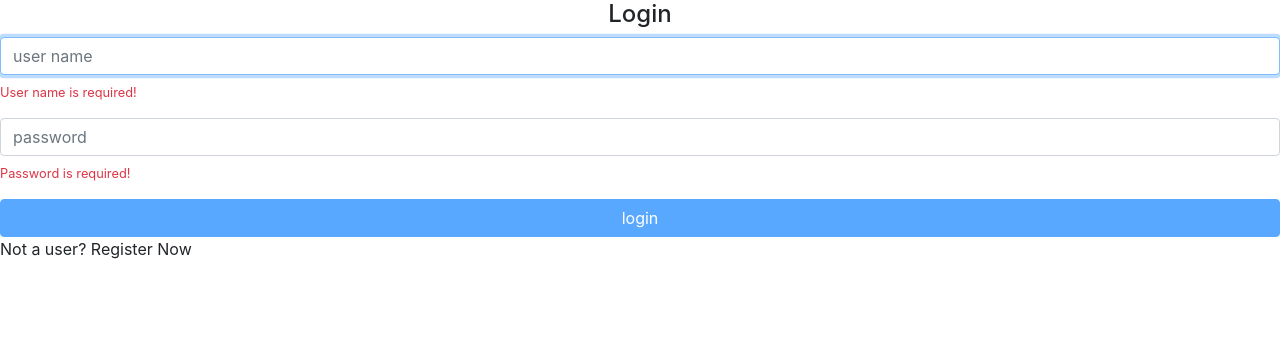
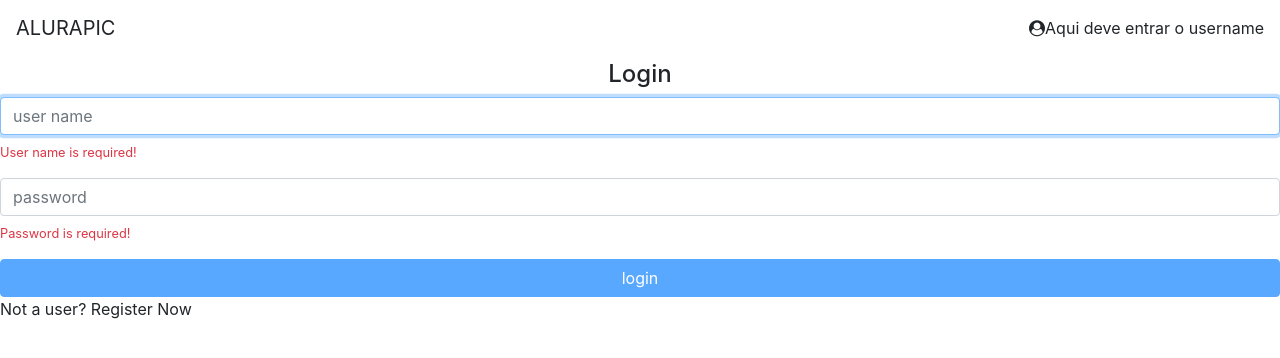
Before and after one commit to FelipeDias28/AluraPic---Angular, an Angular app: page / in a window 1280 px wide. Shown: the top 358 px of the page. Built offline with nearby package versions, Linux system fonts and the light colour scheme.

Commit message:
criado um header

```diff
--- a/src/app/app.component.html
+++ b/src/app/app.component.html
@@ -1 +1,2 @@
+<ap-header></ap-header>
 <router-outlet></router-outlet>
--- a/src/app/app.module.ts
+++ b/src/app/app.module.ts
@@ -4,6 +4,7 @@
 import { HomeModule } from './home/home.module';
 
 import { AppRoutingModule } from './app.routing.module';
+import { CoreModule } from './core/core.module';
 import { ErrorsModule } from './errors/errors.module';
 import { PhotosModule } from './photos/photos.module';
 
@@ -17,6 +18,7 @@
     AppRoutingModule,
     ErrorsModule,
     HomeModule,
+    CoreModule,
   ],
   providers: [],
   bootstrap: [AppComponent]
--- /dev/null
+++ b/src/app/core/header/header.component.html
@@ -0,0 +1,9 @@
+<header class="fixed-top">
+  <nav class="navbar navbar-light bg-white">
+      <a class="navbar-brand">ALURAPIC</a>
+      <div>
+          <i class="fa fa-user-circle"></i>
+          <a>Aqui deve entrar o username</a>
+      </div>
+  </nav>
+</header>
--- a/src/index.html
+++ b/src/index.html
@@ -7,6 +7,12 @@
 
   <meta name="viewport" content="width=device-width, initial-scale=1">
   <link rel="icon" type="image/x-icon" href="favicon.ico">
+
+  <style>
+    body {
+      padding-top: 60px;
+    }
+  </style>
 </head>
 <body>
     <app-root></app-root>
```
Also changed, not shown: src/app/core/core.module.ts (added, +8 -0 lines), src/app/core/header/header.component.ts (added, +7 -0 lines).
